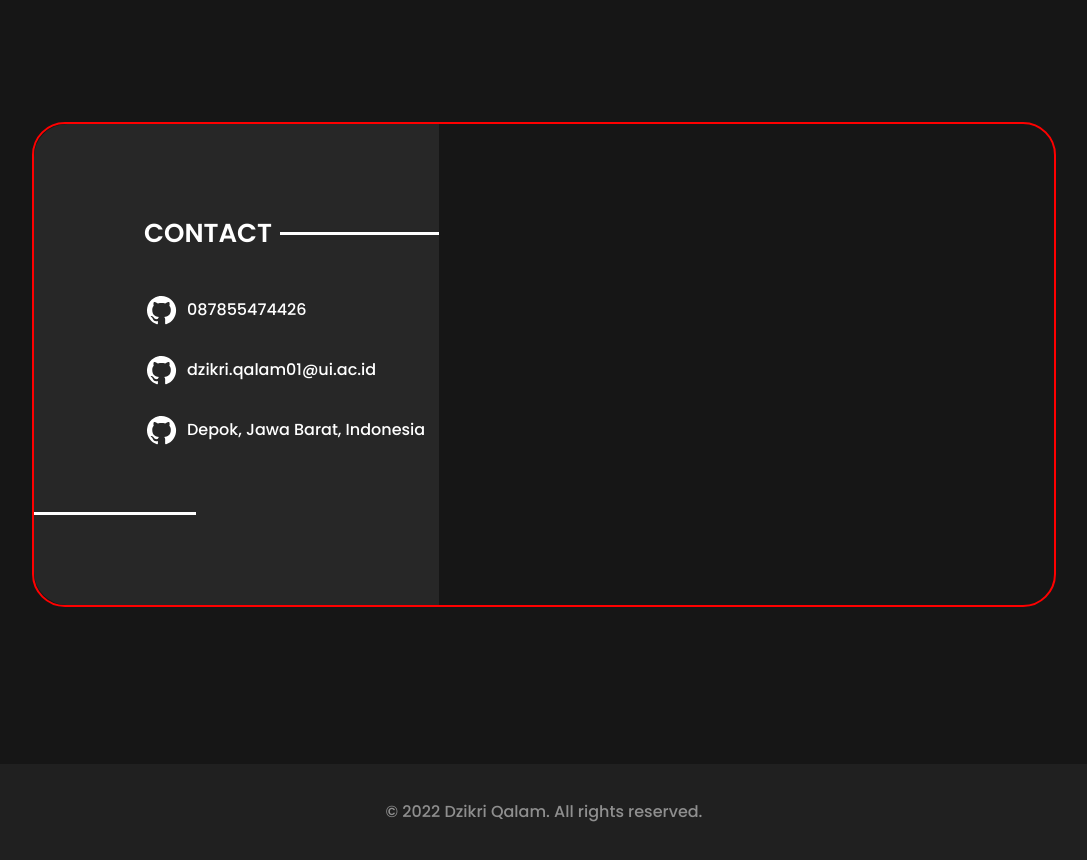
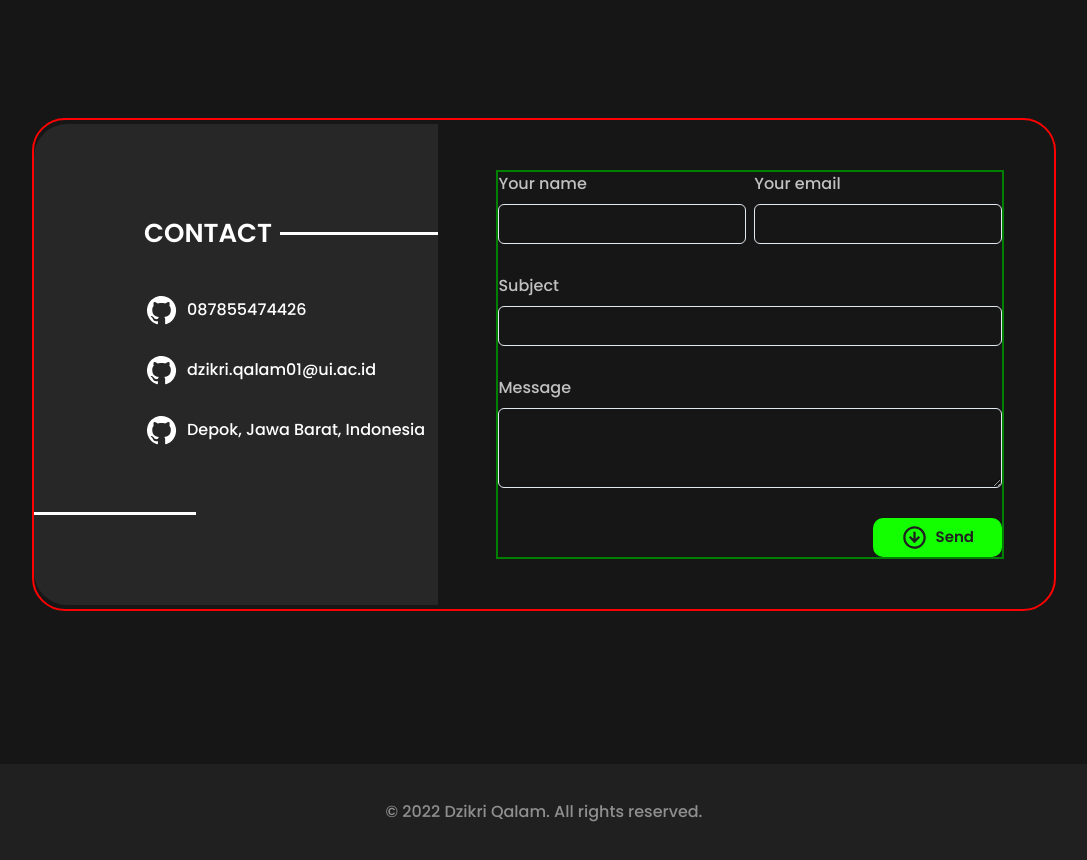
Before and after one commit to dzikriqalampacil/personal-website, a Next.js app: page / in a window 1280 px wide. Shown: the part 4520-5380 px from the top of the page, without its empty margins (96-1183 px from the left). Built offline with nearby package versions, Linux system fonts and the light colour scheme.

Commit message:
feat: add contact section

```diff
--- a/ui/component/Contact/index.jsx
+++ b/ui/component/Contact/index.jsx
@@ -1,5 +1,12 @@
 import React from 'react'
-import { Flex, HStack, VStack, Text, Box, Image, Divider } from '@chakra-ui/react'
+import {
+    Flex, HStack, VStack, Text, Box, Image, FormControl,
+    FormLabel,
+    FormErrorMessage,
+    FormHelperText,
+    Input,
+    Textarea
+} from '@chakra-ui/react'
 
 function ItemContact({ image, text }) {
     return (
@@ -9,6 +16,15 @@ function ItemContact({ image, text }) {
                 {text}
             </Text>
         </HStack>
+    )
+}
+
+function ItemForm({ }) {
+    return (
+        <VStack align='flex-start'>
+            <FormLabel color='#C1C1C1'>Your name</FormLabel>
+            <Input type='email' />
+        </VStack>
     )
 }
 
@@ -33,9 +49,32 @@ function Contact() {
                     <br />
                     <Box bg='white' height={'3px'} width='40%' alignSelf='flex-start' />
                 </VStack>
-                <VStack w='60%'>
-
-                </VStack>
+                <FormControl w='60%' p='50px'>
+                    <VStack align='flex-start' w='full' border='2px solid green' spacing='30px' >
+                        <HStack justify={'space-between'} w='full'>
+                            <VStack align='flex-start' spacing={'0'}>
+                                <FormLabel color='#C1C1C1'>Your name</FormLabel>
+                                <Input type='email' color='#C1C1C1' />
+                            </VStack>
+                            <VStack align='flex-start' spacing={'0'} >
+                                <FormLabel color='#C1C1C1'>Your email</FormLabel>
+                                <Input type='email' color='#C1C1C1' />
+                            </VStack>
+                        </HStack>
+                        <VStack align='flex-start' spacing={'0'} w='full'>
+                            <FormLabel color='#C1C1C1'>Subject</FormLabel>
+                            <Input type='email' color='#C1C1C1' />
+                        </VStack>
+                        <VStack align='flex-start' spacing={'0'} w='full'>
+                            <FormLabel color='#C1C1C1'>Message</FormLabel>
+                            <Textarea color='#C1C1C1' />
+                        </VStack>
+                        <HStack bg='brand.green' borderRadius={'10px'} padding={'6px 28px'} cursor={'pointer'} alignSelf='flex-end'>
+                            <Image src='/assets/circle_down.svg' alt='next' width='26.25px' height='26.25px' />
+                            <Text color='brand.black' fontWeight={'600'} fontSize='15px'>Send</Text>
+                        </HStack>
+                    </VStack>
+                </FormControl>
             </HStack>
         </Flex>
     )
```
